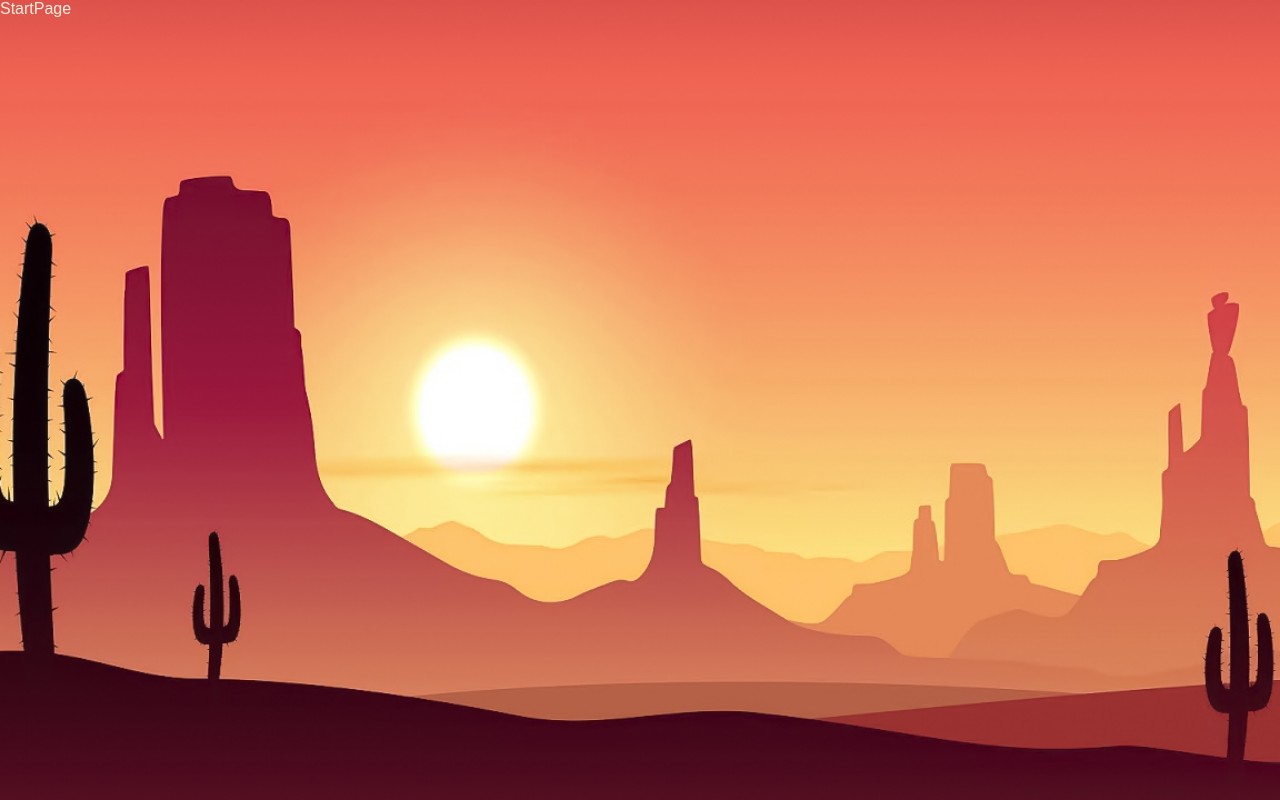
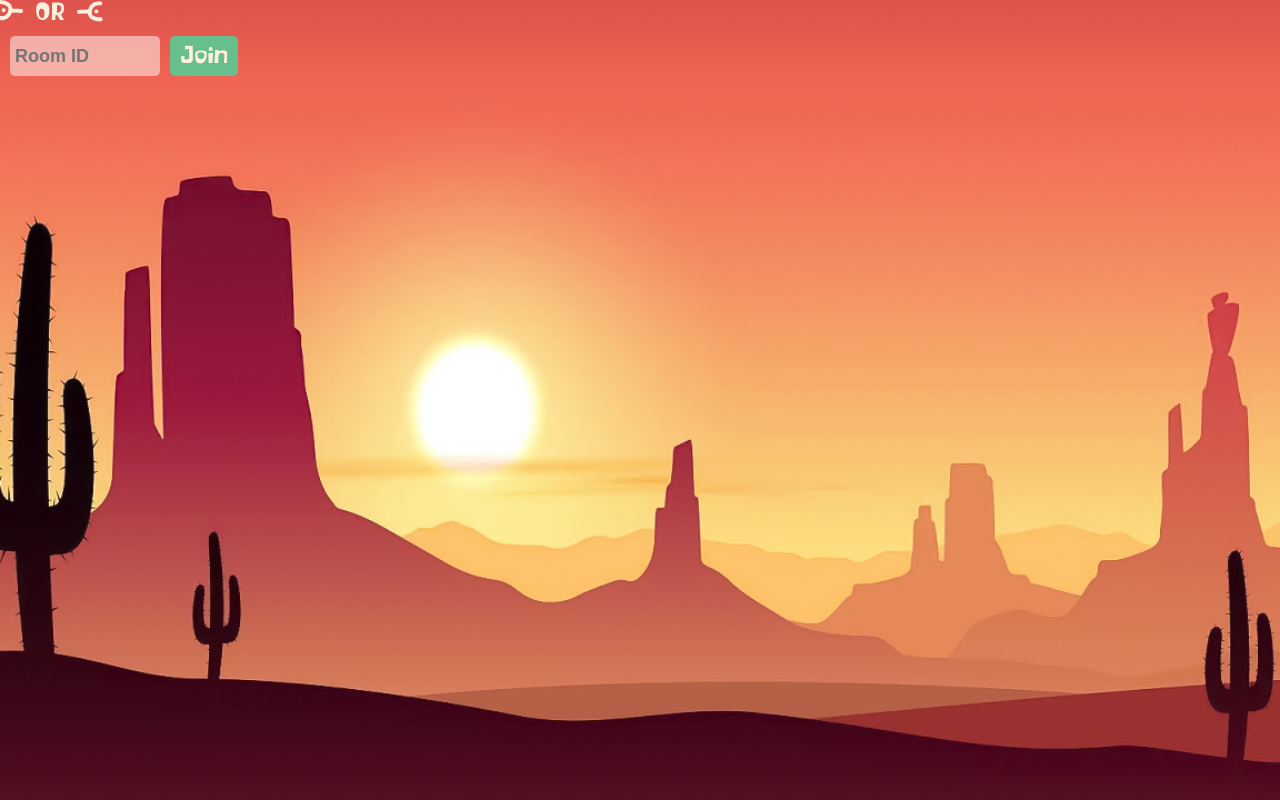
Before and after one commit to MOONcitizenX/rs-blazing-8-client, a React (Vite) app: page / in a window 1280 px wide. Built offline with nearby package versions, Linux system fonts and the light colour scheme; a web font is replaced by a local one.

Commit message:
feat: add StartPage basic layout

```diff
--- a/src/components/startPage/StartPage.module.css
+++ b/src/components/startPage/StartPage.module.css
@@ -0,0 +1,61 @@
+.start-page-wrapper {
+  min-width: 100vw;
+  min-height: 100vh;
+}
+
+.table-wrapper {
+  width: 100vw;
+  height: 100vh;
+  position: relative;
+  background: no-repeat bottom/68% url('../../assets/images//table.png');
+}
+
+.start-table {
+  display: flex;
+  flex-direction: column;
+  align-items: center;
+  position: absolute;
+  top: 50%;
+  left: 50%;
+  transform: translate(-50%);
+}
+
+.separator {
+  font-family: 'BlobSpongey';
+  font-size: 2.4rem;
+  position: relative;
+  width: 10rem;
+  display: flex;
+  justify-content: center;
+  align-items: center;
+}
+
+.separator::before {
+  content: '';
+  width: 2rem;
+  height: 3rem;
+  display: flex;
+  position: absolute;
+  bottom: 0;
+  left: 0;
+  transform: rotate(-85deg);
+  background: center/100% no-repeat url(/src/assets/icons/ornament.png);
+}
+
+.separator::after {
+  content: '';
+  width: 2rem;
+  height: 3rem;
+  display: flex;
+  position: absolute;
+  bottom: 0;
+  right: 0;
+  transform: rotate(92deg);
+  background: center/100% no-repeat url(/src/assets/icons/ornament.png);
+}
+
+.form {
+  display: flex;
+  gap: 1rem;
+  margin: 1rem;
+}
--- a/src/components/startPage/StartPage.tsx
+++ b/src/components/startPage/StartPage.tsx
@@ -1,3 +1,19 @@
+import { TextInput } from '../basicComponents/textInput';
+import { Button } from '../basicComponents/button';
+import style from './StartPage.module.css';
+
 export const StartPage = () => {
-  return <div>StartPage</div>;
+  return (
+    <div className={style.startPageWrapper}>
+      <div className={style.tableWrapper}>
+        <div className={style.startTable}>
+          <div className={style.separator}>OR</div>
+          <div className={style.form}>
+            <TextInput placeholder="Room ID" />
+            <Button buttonText="Join" />
+          </div>
+        </div>
+      </div>
+    </div>
+  );
 };
--- /dev/null
+++ b/types/src/components/basicComponents/button.module.css.d.ts
@@ -0,0 +1,4 @@
+declare const styles: {
+  readonly "button": string;
+};
+export = styles;
--- /dev/null
+++ b/types/src/components/basicComponents/textForm.module.css.d.ts
@@ -0,0 +1,6 @@
+declare const styles: {
+  readonly "form": string;
+  readonly "input": string;
+  readonly "button": string;
+};
+export = styles;
--- /dev/null
+++ b/types/src/components/basicComponents/textInput.module.css.d.ts
@@ -0,0 +1,4 @@
+declare const styles: {
+  readonly "input": string;
+};
+export = styles;
```
Also changed, not shown: types/src/components/startPage/StartPage.module.css.d.ts (+8 -0 lines).
